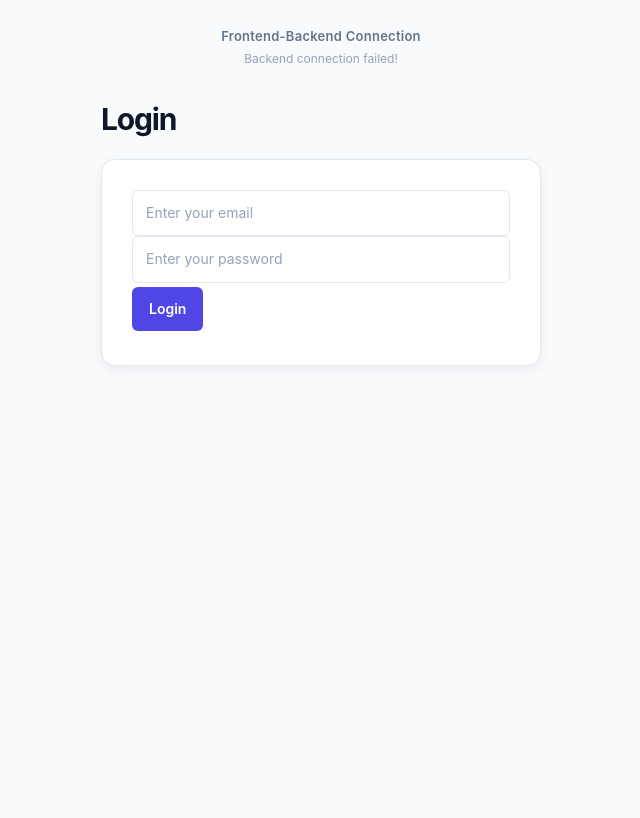
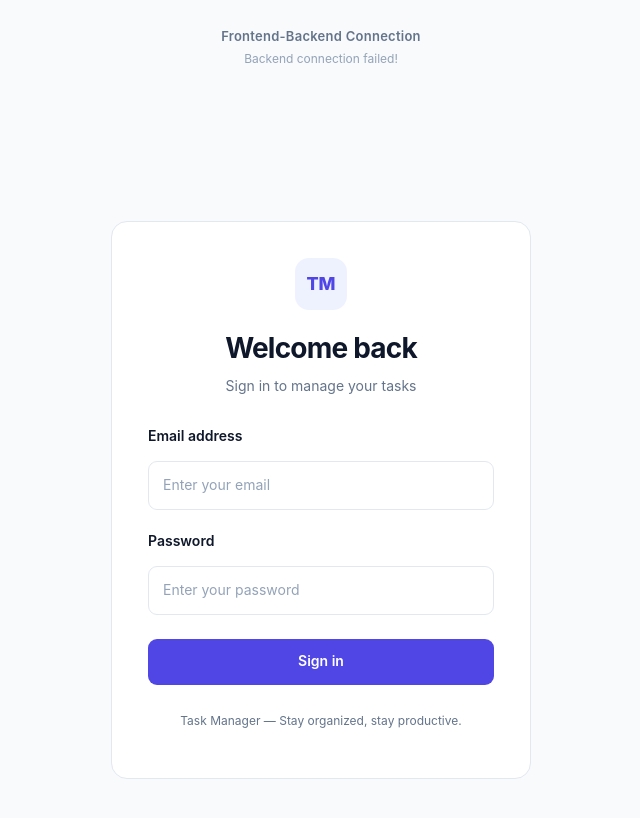
Before and after one commit to FatimaGhafoor/task-manager-fullstack, a React (Vite) app in the folder client/: page /login in a window 1280 px wide. Shown: the top 818 px of the page, without its empty margins (319-959 px from the left). Built offline with nearby package versions, Linux system fonts and the light colour scheme; no server answers.

Commit message:
Improve login page structure and styling

```diff
--- a/client/src/pages/Login.jsx
+++ b/client/src/pages/Login.jsx
@@ -41,13 +41,25 @@ function Login() {
   };
 
   return (
-    <div>
-      <h1>Login</h1>
+    <main className="login-page">
+      <section className="login-card">
+        <div className="login-header">
+          <div className="login-logo">TM</div>
+          <h1>Welcome back</h1>
+          <p>Sign in to manage your tasks</p>
+        </div>
 
-      {error && <p style={{ color: "red" }}>{error}</p>}
+        {error && (
+          <div className="login-error" role="alert">
+            {error}
+          </div>
+        )}
 
-      <form onSubmit={handleSubmit}>
+        <form className="login-form" onSubmit={handleSubmit}>
+          <div className="form-group">
+            <label htmlFor="email">Email address</label>
             <input
+              id="email"
               type="email"
               placeholder="Enter your email"
               value={email}
@@ -55,8 +67,12 @@ function Login() {
               autoComplete="email"
               required
             />
+          </div>
 
+          <div className="form-group">
+            <label htmlFor="password">Password</label>
             <input
+              id="password"
               type="password"
               placeholder="Enter your password"
               value={password}
@@ -64,12 +80,18 @@ function Login() {
               autoComplete="current-password"
               required
             />
+          </div>
 
-        <button type="submit" disabled={loading}>
-          {loading ? "Logging in..." : "Login"}
+          <button className="login-button" type="submit" disabled={loading}>
+            {loading ? "Logging in..." : "Sign in"}
           </button>
         </form>
-    </div>
+
+        <p className="login-footer">
+          Task Manager — Stay organized, stay productive.
+        </p>
+      </section>
+    </main>
   );
 }
 
```
Lines whose indentation alone changed are shown as unchanged.
